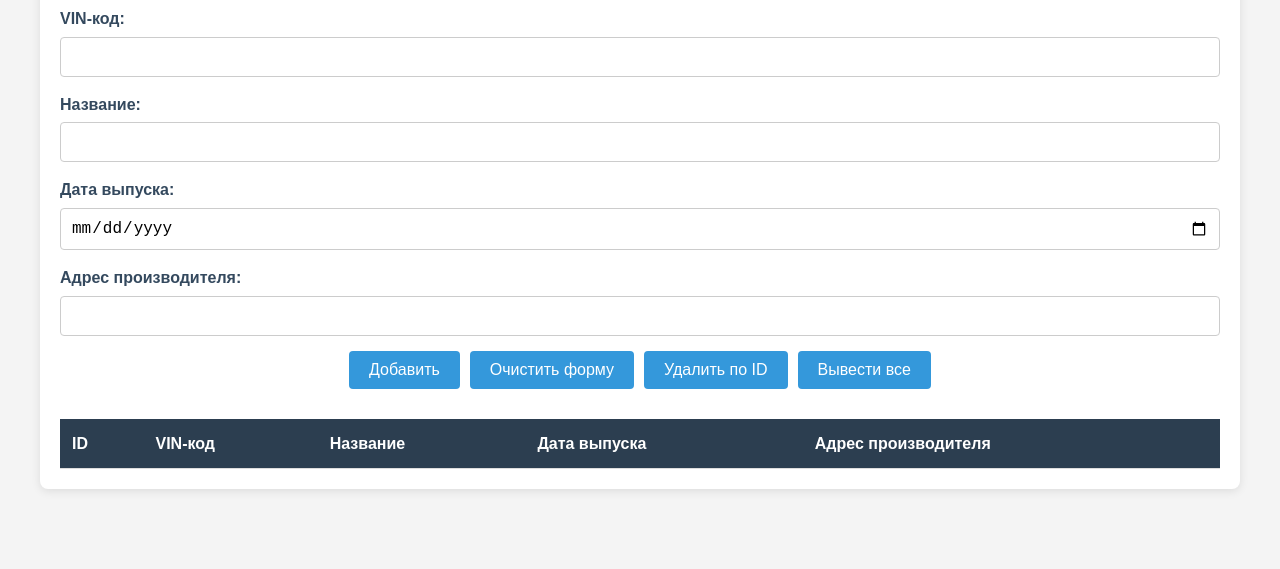
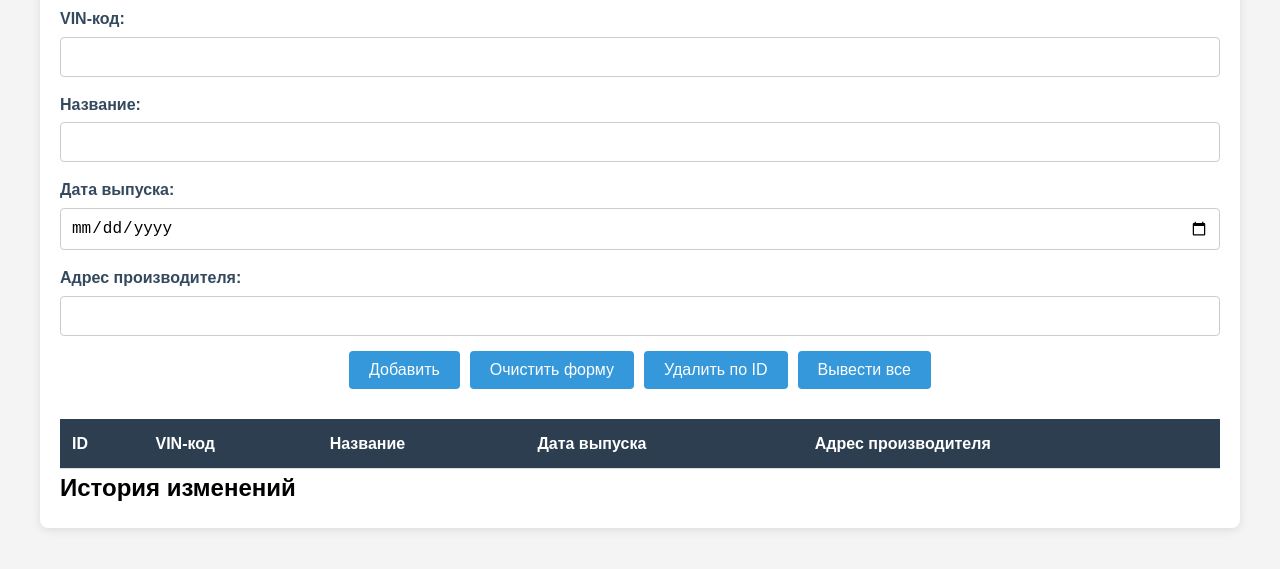
Before and after one commit to gjiegroie/labs, a plain HTML site: page index.html in a window 1280 px wide. Shown: the part 105-674 px from the top of the page. Drawn offline with Linux system fonts and the light colour scheme.

Commit message:
Update index.html

```diff
--- a/index.html
+++ b/index.html
@@ -49,6 +49,12 @@
             </thead>
             <tbody id="carTableBody"></tbody>
         </table>
+
+        <!-- Раздел истории изменений -->
+        <div class="history-container">
+            <h2>История изменений</h2>
+            <div id="historyList"></div>
+        </div>
     </div>
 
     <script src="script.js"></script>
```
